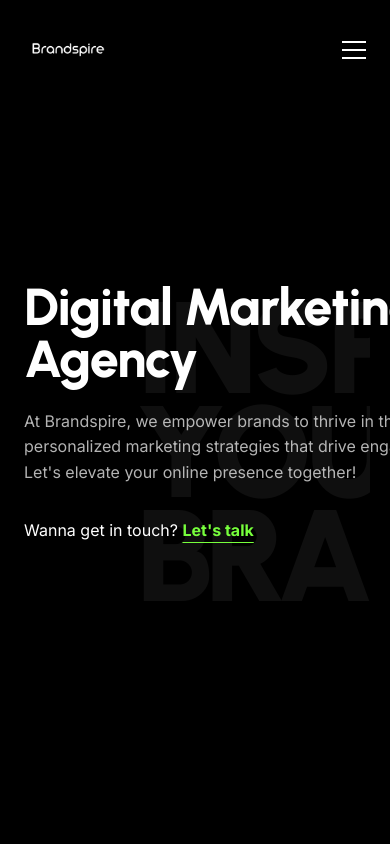
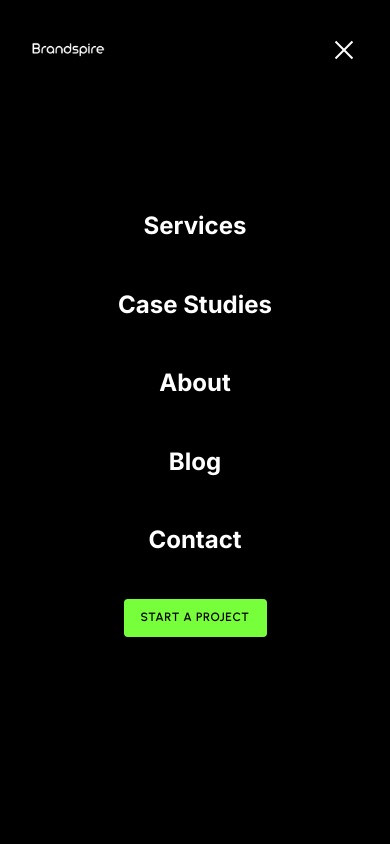
Before and after one commit to rusithrashmitha14-gif/brandspire.lk, a Next.js app: page / in a window 390 px wide. Both pictures are taken after a click on the button "Toggle mobile menu". Shown: the top 844 px of the page. Built offline with nearby package versions, Linux system fonts and the light colour scheme; no server answers; the database is empty.

Commit message:
Optimize mobile responsiveness and fix hamburger menu

```diff
--- a/src/app/about/about.module.css
+++ b/src/app/about/about.module.css
@@ -254,8 +254,36 @@
 @media (max-width: 1024px) {
     .storyGrid {
         grid-template-columns: 1fr;
+        gap: 60px;
     }
     .valuesGrid {
         grid-template-columns: 1fr;
+        gap: 30px;
     }
 }
+
+@media (max-width: 768px) {
+    .title {
+        font-size: clamp(36px, 10vw, 48px);
+    }
+
+    .hero {
+        padding: 120px 0 60px;
+    }
+
+    .storySection, .valuesSection, .teamSection {
+        padding: 80px 0;
+    }
+
+    .lead {
+        font-size: 24px;
+    }
+
+    .sectionTitle {
+        font-size: 32px;
+    }
+
+    .teamGrid {
+        grid-template-columns: repeat(auto-fill, minmax(160px, 1fr));
+    }
+}
--- a/src/app/case-studies/case-studies.module.css
+++ b/src/app/case-studies/case-studies.module.css
@@ -198,3 +198,17 @@
         gap: 60px;
     }
 }
+
+@media (max-width: 768px) {
+    .title {
+        font-size: clamp(36px, 10vw, 48px);
+    }
+
+    .hero {
+        padding: 120px 0 60px;
+    }
+
+    .content h3 {
+        font-size: 28px;
+    }
+}
--- a/src/app/contact/contact.module.css
+++ b/src/app/contact/contact.module.css
@@ -216,3 +216,21 @@
         padding: 40px 20px;
     }
 }
+
+@media (max-width: 768px) {
+    .title {
+        font-size: clamp(36px, 10vw, 48px);
+    }
+
+    .hero {
+        padding: 120px 0 60px;
+    }
+
+    .infoBlock a, .infoBlock p {
+        font-size: 24px;
+    }
+
+    .contactFormBox h2 {
+        font-size: 28px;
+    }
+}
--- a/src/app/page.module.css
+++ b/src/app/page.module.css
@@ -604,9 +604,7 @@
         grid-template-columns: 1fr;
         gap: 60px;
     }
-}
 
-@media (max-width: 1024px) {
     .heroGrid {
         grid-template-columns: 1fr;
     }
@@ -614,11 +612,27 @@
     .heroSidebar {
         display: none;
     }
+
+    .casesGrid {
+        grid-template-columns: 1fr;
+        gap: 40px;
+    }
+
+    .stickyContent {
+        position: relative;
+        top: 0;
+        margin-bottom: 40px;
+    }
+
+    .casesList {
+        gap: 80px;
+    }
 }
 
 @media (max-width: 768px) {
     .locationGrid {
         grid-template-columns: 1fr;
+        gap: 40px;
     }
 
     .slide {
@@ -628,4 +642,29 @@
     .teamGrid {
         grid-template-columns: 1fr;
     }
+
+    .casesMainTitle {
+        font-size: 36px;
+    }
+
+    .agencyTitle {
+        font-size: clamp(40px, 10vw, 60px);
+    }
+
+    .bgLargeText {
+        font-size: clamp(60px, 15vw, 150px);
+        right: 10px;
+    }
+
+    .locationTitle {
+        font-size: 32px;
+    }
+
+    .contactTitle {
+        font-size: 40px;
+    }
+
+    .startProjectLink {
+        font-size: 28px;
+    }
 }
--- a/src/app/services/services.module.css
+++ b/src/app/services/services.module.css
@@ -427,6 +427,15 @@
     .timelineLine {
         display: none; /* Hide horizontal line on tablet/mobile */
     }
+
+    .serviceRow {
+        flex-direction: column;
+        gap: 40px;
+    }
+
+    .serviceRow.rowReverse {
+        flex-direction: column;
+    }
 }
 
 @media (max-width: 768px) {
@@ -441,4 +450,28 @@
         grid-template-columns: 1fr;
         gap: 60px;
     }
+
+    .title {
+        font-size: clamp(36px, 10vw, 48px);
+    }
+
+    .hero {
+        padding: 120px 0 60px;
+    }
+
+    .serviceInfo h2 {
+        font-size: 36px;
+    }
+
+    .serviceVisual {
+        height: 350px;
+    }
+
+    .whyText h2 {
+        font-size: 36px;
+    }
+
+    .whyStats {
+        grid-template-columns: 1fr;
+    }
 }
--- a/src/components/Navbar/Navbar.module.css
+++ b/src/components/Navbar/Navbar.module.css
@@ -77,12 +77,29 @@
     display: none;
     flex-direction: column;
     gap: 6px;
+    background: transparent;
+    border: none;
+    cursor: pointer;
+    z-index: 1001; /* Ensure it's above the drawer */
+    padding: 10px;
 }
 
 .mobileMenuBtn span {
     width: 24px;
     height: 2px;
     background-color: var(--foreground);
+    transition: all 0.3s ease;
+}
+
+/* Hamburger open (X) state */
+.mobileMenuBtn.open span:nth-child(1) {
+    transform: translateY(8px) rotate(45deg);
+}
+.mobileMenuBtn.open span:nth-child(2) {
+    opacity: 0;
+}
+.mobileMenuBtn.open span:nth-child(3) {
+    transform: translateY(-8px) rotate(-45deg);
 }
 
 @media (max-width: 768px) {
@@ -90,8 +107,33 @@
         padding: 0 24px;
     }
 
+    /* Hide links by default on mobile, setup drawer */
     .links {
-        display: none;
+        position: fixed;
+        top: 0;
+        left: 0;
+        width: 100vw;
+        height: 100vh;
+        background-color: var(--background);
+        flex-direction: column;
+        justify-content: center;
+        align-items: center;
+        gap: 40px;
+        z-index: 1000;
+        transform: translateY(-100%);
+        transition: transform 0.5s cubic-bezier(0.77, 0, 0.175, 1);
+        visibility: hidden;
+    }
+
+    .links.mobileOpen {
+        transform: translateY(0);
+        visibility: visible;
+    }
+
+    .link {
+        font-size: 24px;
+        font-weight: 700;
+        opacity: 1;
     }
 
     .mobileMenuBtn {
@@ -102,5 +144,7 @@
         height: 80px;
         transform: scale(1.1);
         transform-origin: left center;
+        position: relative;
+        z-index: 1001; /* Keep logo above drawer */
     }
 }
--- a/src/components/Navbar/Navbar.tsx
+++ b/src/components/Navbar/Navbar.tsx
@@ -7,6 +7,7 @@
 
 const Navbar = () => {
     const [isScrolled, setIsScrolled] = useState(false);
+    const [isMobileMenuOpen, setIsMobileMenuOpen] = useState(false);
 
     useEffect(() => {
         const handleScroll = () => {
@@ -16,23 +17,44 @@
         return () => window.removeEventListener('scroll', handleScroll);
     }, []);
 
+    // Close menu when route changes (optional cleanup)
+    useEffect(() => {
+        if (isMobileMenuOpen) {
+            document.body.style.overflow = 'hidden';
+        } else {
+            document.body.style.overflow = 'unset';
+        }
+    }, [isMobileMenuOpen]);
+
+    const toggleMenu = () => {
+        setIsMobileMenuOpen(!isMobileMenuOpen);
+    };
+
+    const closeMenu = () => {
+        setIsMobileMenuOpen(false);
+    };
+
     return (
         <nav className={`${styles.navbar} ${isScrolled ? styles.scrolled : ''}`}>
             <div className={styles.container}>
-                <Link href="/" className={styles.logo}>
+                <Link href="/" className={styles.logo} onClick={closeMenu}>
                     <img src="/brand-logo.png" alt="Brandspire" className={styles.logoImg} />
                 </Link>
 
-                <div className={styles.links}>
-                    <Link href="/services" className={styles.link}>Services</Link>
-                    <Link href="/case-studies" className={styles.link}>Case Studies</Link>
-                    <Link href="/about" className={styles.link}>About</Link>
-                    <Link href="/blog" className={styles.link}>Blog</Link>
-                    <Link href="/contact" className={styles.link}>Contact</Link>
-                    <Button href="/contact" size="sm" className={styles.cta}>Start a Project</Button>
+                <div className={`${styles.links} ${isMobileMenuOpen ? styles.mobileOpen : ''}`}>
+                    <Link href="/services" className={styles.link} onClick={closeMenu}>Services</Link>
+                    <Link href="/case-studies" className={styles.link} onClick={closeMenu}>Case Studies</Link>
+                    <Link href="/about" className={styles.link} onClick={closeMenu}>About</Link>
+                    <Link href="/blog" className={styles.link} onClick={closeMenu}>Blog</Link>
+                    <Link href="/contact" className={styles.link} onClick={closeMenu}>Contact</Link>
+                    <Button href="/contact" size="sm" className={styles.cta} onClick={closeMenu}>Start a Project</Button>
                 </div>
 
-                <button className={styles.mobileMenuBtn}>
+                <button
+                    className={`${styles.mobileMenuBtn} ${isMobileMenuOpen ? styles.open : ''}`}
+                    onClick={toggleMenu}
+                    aria-label="Toggle mobile menu"
+                >
                     <span></span>
                     <span></span>
                     <span></span>
```
